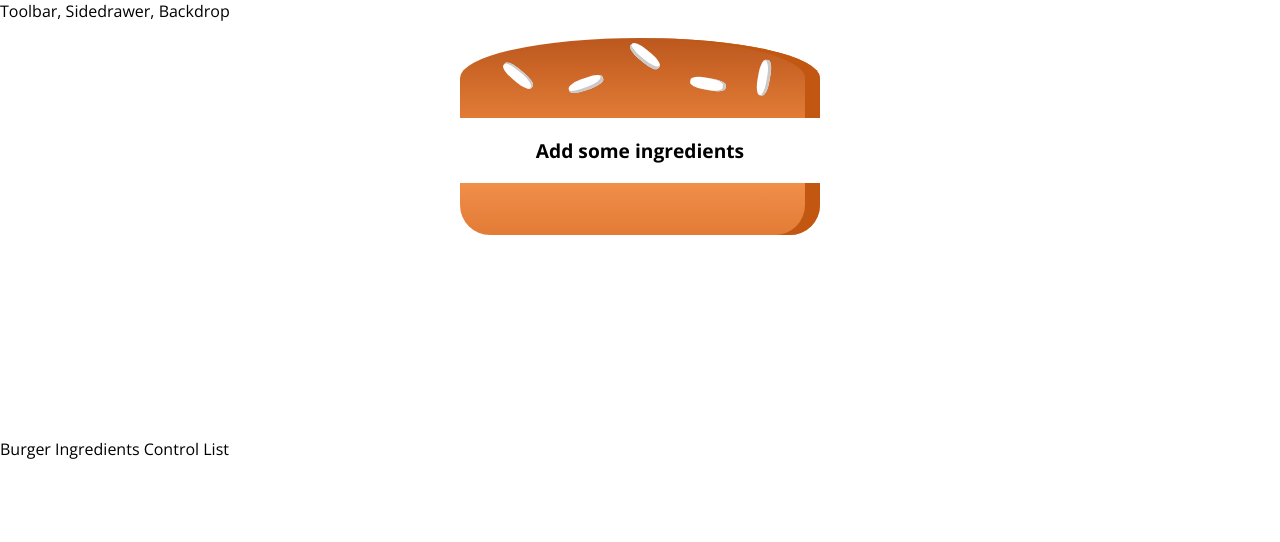
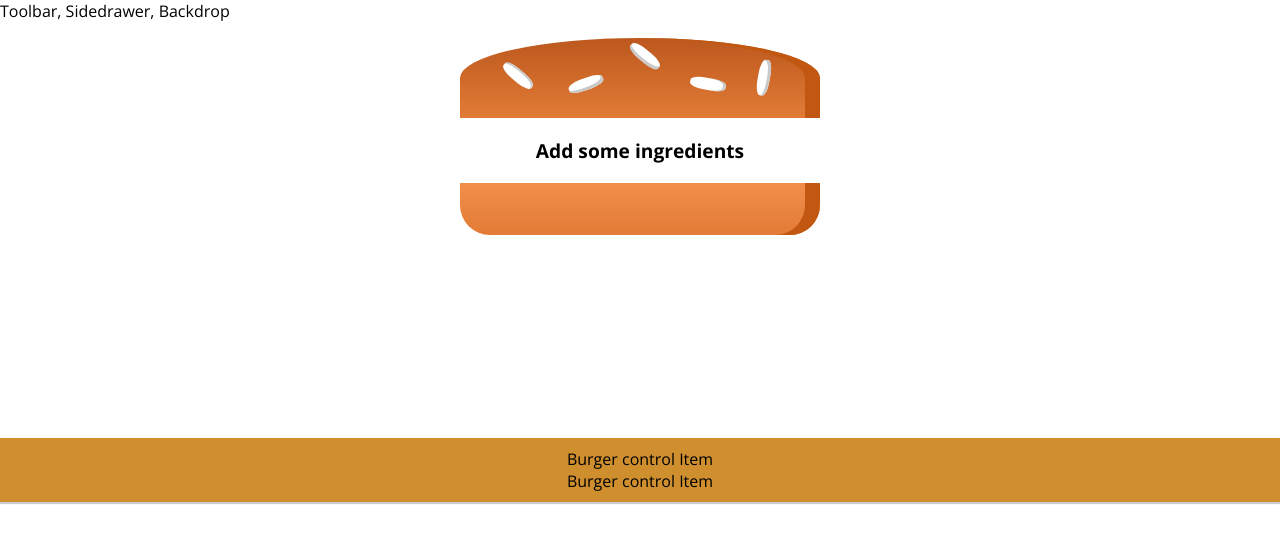
Before and after one commit to bbshub/react-burger-builder, a React app: page / in a window 1280 px wide. Shown: the top 542 px of the page. Built offline with nearby package versions, Linux system fonts and the light colour scheme.

Commit message:
- Adding burger build controls component.

```diff
--- /dev/null
+++ b/src/components/Burger/BuildControls/BuildControl/BuildControl.js
@@ -0,0 +1,7 @@
+import React from "react";
+
+const buildControl = props => {
+  return <div>Burger control Item</div>;
+};
+
+export default buildControl;
--- /dev/null
+++ b/src/components/Burger/BuildControls/BuildControls.css
@@ -0,0 +1,10 @@
+.buildControls {
+  width: 100%;
+  background: #cf8f2e;
+  display: flex;
+  flex-direction: column;
+  align-items: center;
+  box-shadow: 0 2px 1px #ccc;
+  margin: auto;
+  padding: 10px 0;
+}
--- /dev/null
+++ b/src/components/Burger/BuildControls/BuildControls.js
@@ -0,0 +1,14 @@
+import React from "react";
+import classes from "./BuildControls.css";
+import BuildControl from "./BuildControl/BuildControl";
+
+const buildControls = props => {
+  return (
+    <div className={classes.buildControls}>
+      <BuildControl />
+      <BuildControl />
+    </div>
+  );
+};
+
+export default buildControls;
--- a/src/containers/BurgerBuilder/BurgerBuilder.js
+++ b/src/containers/BurgerBuilder/BurgerBuilder.js
@@ -1,6 +1,7 @@
 import React, { Component } from "react";
 import WrapperPlaceHolder from "../../hoc/WrapperPlaceHolder";
 import Burger from "../../components/Burger/Burger";
+import BuildControls from "../../components/Burger/BuildControls/BuildControls";
 
 class BurgerBuilder extends Component {
   state = {
@@ -16,7 +17,7 @@ class BurgerBuilder extends Component {
     return (
       <WrapperPlaceHolder>
         <Burger ingredients={this.state.ingredients} />
-        <div>Burger Ingredients Control List</div>
+        <BuildControls />
       </WrapperPlaceHolder>
     );
   }
```
Also changed, not shown: src/components/Burger/BuildControls/BuildControl/BuildControl.css (added).
